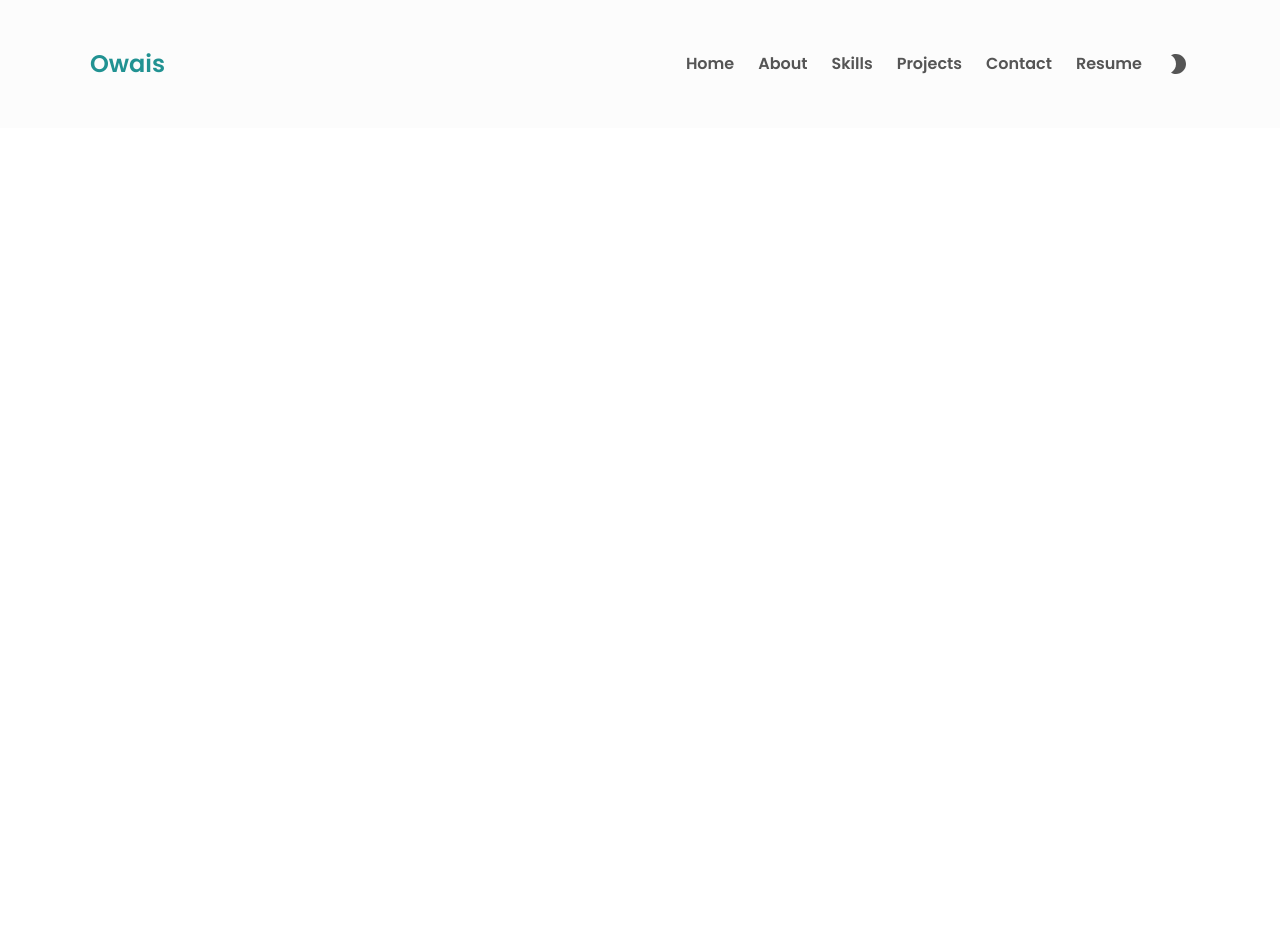
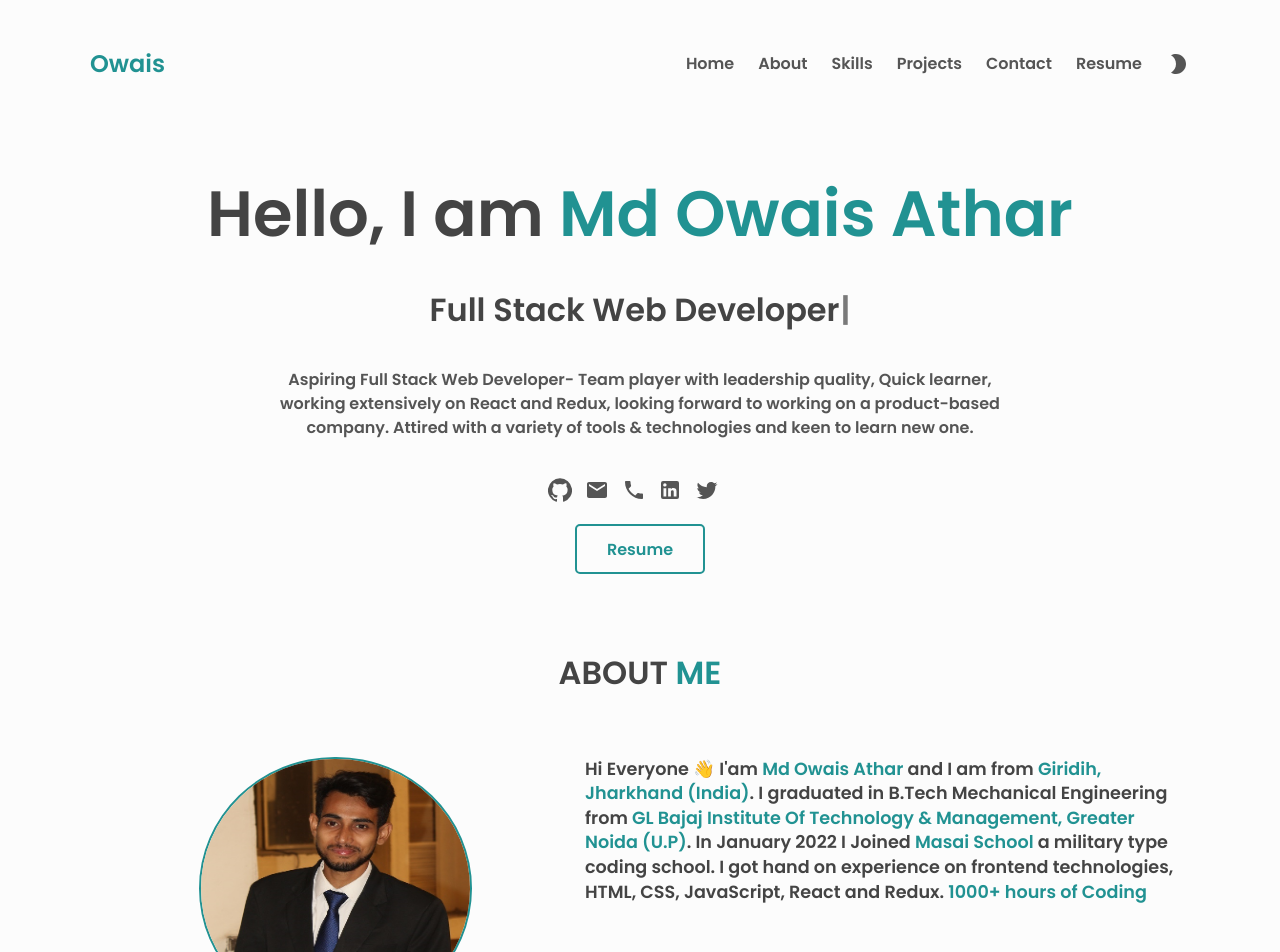
Before and after one commit to owii8247/owii8247.github.io, a React (Create React App) app: page / in a window 1280 px wide. Shown: the top 952 px of the page. Before the commit the page ends 800 px from the top, so only its background shows below. Built offline with nearby package versions, Linux system fonts and the light colour scheme.

Commit message:
About added

```diff
--- a/src/App.js
+++ b/src/App.js
@@ -4,6 +4,7 @@ import React from 'react';
 import { ThemeContext } from './Context/theme';
 import Aos from 'aos';
 import { Header } from './Components/Header/Header';
+import { About } from './Components/About/About';
 
 function App() {
   const [{ themename }] = React.useContext(ThemeContext);
@@ -15,6 +16,9 @@ function App() {
       <section id="#home">
         <Header />
       </section>
+      <main>
+        <About />
+        </main>
 
     </div>
   );
--- /dev/null
+++ b/src/Components/About/About.css
@@ -0,0 +1,60 @@
+.about {
+    flex-direction: column;
+    margin-top: 3em;
+  }
+  .about__name {
+    color: var(--clr-primary);
+  }
+  .about > :nth-child(2) {
+    margin-top: 1.2em;
+    font-size: 2rem;
+    line-height: 1.2;
+    color: var(--clr-fg-alt);
+  }
+
+  .about__desc {
+    font-size: 1rem;
+    max-width: 70%;
+    text-align: center;
+  }
+
+  .about__desc,
+  .about__contact {
+    margin-top: 2.4em;
+  }
+
+  .about .link--icon {
+    margin-right: 0.8em;
+  }
+
+  .about .btn--outline {
+    margin-right: 1em;
+  }
+  .btnResume{
+    color: var(--clr-primary);
+    border: 2px solid var(--clr-primary);
+    border-radius: 5px;
+    height: 50px;
+    cursor: pointer;
+    padding: 0px 30px;
+    margin-top: 10px;
+  }
+  .btnResume:hover{
+    background-color: var(--clr-primary);
+    color: var(--clr-bg);
+  }
+
+  @media (max-width: 600px) {
+    .mobileHead{
+      align-content: center;
+    }
+    .app .about {
+      align-items: flex-start;
+      margin-top: 2em;
+      justify-content: center;
+      align-items: center;
+    }
+    .about > :nth-child(2) {
+      font-size: 1.5rem;
+    }
+  }
--- /dev/null
+++ b/src/Components/About/About.jsx
@@ -0,0 +1,91 @@
+import React from "react";
+import "./About.css";
+import { Type } from "./Type";
+import GitHubIcon from "@material-ui/icons/GitHub";
+import LinkedInIcon from "@material-ui/icons/LinkedIn";
+import EmailIcon from "@material-ui/icons/Email";
+import PhoneIcon from "@material-ui/icons/Phone";
+import TwitterIcon from "@material-ui/icons/Twitter";
+import DescriptionIcon from "@material-ui/icons/Description";
+import { Introduction } from "./Introduction";
+// import PublicIcon from "@material-ui/icons/Public";
+
+// import Button from "@mui/material/Button";
+export const About = () => {
+    return (
+        <>
+            <div className="about center">
+                <h1 data-aos="fade-right" className="mobileHead">
+                    Hello, I am <span className="about__name">Md Owais Athar</span>
+                </h1>
+                <Type />
+                <p className="about__desc" data-aos="fade-right">
+                    Aspiring Full Stack Web Developer- Team player with leadership quality, Quick learner,
+                    working extensively on React and Redux, looking forward to working on a product-based company.
+                    Attired with a variety of tools & technologies and keen to
+                    learn new one.
+                </p>
+                <div className="about__contact center">
+                    <a
+                        href="https://github.com/owii8247"
+                        aria-label="github"
+                        target="_blank"
+                        rel="noreferrer"
+                        className="link link--icon"
+                    >
+                        <GitHubIcon />
+                    </a>
+                    <a
+                        href="mailto:owais.athar.8092@gmail.com"
+                        target="_blank"
+                        rel="noreferrer"
+                        aria-label="mail"
+                        className="link link--icon"
+                    >
+                        <EmailIcon />
+                    </a>
+                    <a
+                        href="tel:+91-8510805467"
+                        target="_blank"
+                        rel="noreferrer"
+                        aria-label="phone"
+                        className="link link--icon"
+                    >
+                        <PhoneIcon />
+                    </a>
+                    <a
+                        href="https://www.linkedin.com/in/md-owais-athar-a16337a2/"
+                        aria-label="linkedin"
+                        className="link link--icon"
+                        target="_blank"
+                        rel="noreferrer"
+                    >
+                        <LinkedInIcon />
+                    </a>
+                    <a
+                        href="https://twitter.com/Owii8247"
+                        aria-label="twitter"
+                        className="link link--icon"
+                        target="_blank"
+                        rel="noreferrer"
+                    >
+                        <TwitterIcon />
+                    </a>
+                </div>
+
+                <button
+                    className="btnResume"
+                    onClick={() => {
+                        window.open(
+                            "https://drive.google.com/file/d/1a2ljP0HbQyz26CnnjuvDzoPCSDApvjyF/view?usp=sharing"
+                        );
+                    }}
+                >
+                    Resume
+                </button>
+            </div>
+            <Introduction />
+
+        </>
+    );
+};
--- /dev/null
+++ b/src/Components/About/Introduction.css
@@ -0,0 +1,72 @@
+.introduction {
+    width: 100%;
+    display: flex;
+    margin-top: 4em;
+    margin-bottom: 4em;
+  }
+
+  .different {
+    color: var(--clr-primary);
+  }
+
+  .introduction_logocontainer {
+    flex-basis: 45%;
+    display: flex;
+    justify-content: center;
+  }
+
+  .introduction_logocontainer > img {
+    width: 55%;
+    height: 85%;
+    border-radius: 50%;
+    border: 2px solid var(--clr-primary);
+  }
+
+  .introduction_datacontainer {
+    flex-basis: 55%;
+  }
+
+  .introduction_datacontainer > h4:nth-child(1) {
+    margin-top: 0;
+    line-height: 1.4em;
+  }
+
+  .introduction_datacontainer > h4:nth-child(2) {
+    margin-top: 1.4em;
+    line-height: 1.4em;
+  }
+
+  .introduction_datacontainer > h4 {
+    font-size: 1.1em;
+    margin-top: 0.5em;
+  }
+
+  .icons {
+    position: relative;
+    top: 5px;
+    color: var(--clr-fg-alt);
+    margin-right: 0.5em;
+  }
+
+  @media (max-width: 1022px) {
+    .introduction {
+      flex-direction: column;
+      margin-top: 2em;
+    }
+    .introduction_logocontainer {
+      margin-bottom: 3em;
+      flex-basis: 30%;
+    }
+    .introduction_logocontainer > img {
+      width: 60%;
+      height: 100%;
+      border-radius: 20px;
+      border-radius: 50%;
+      border: 2px solid var(--clr-primary);
+    }
+    .introduction_datacontainer {
+      padding-left: 10%;
+      padding-right: 10%;
+      flex-basis: 70%;
+    }
+}
--- /dev/null
+++ b/src/Components/About/Introduction.jsx
@@ -0,0 +1,51 @@
+import React, { useContext } from "react";
+import "./Introduction.css";
+import { ThemeContext } from "../../Context/theme";
+import profilePic from "../../assets/ProfPic.jpg";
+
+
+export const Introduction = () => {
+  const [{ themename }] = useContext(ThemeContext);
+
+  return (
+    <>
+      <section id="#about">
+        <div className="section" data-aos="fade-right">
+          <h2 className="section__title">
+            About <span className="different">Me</span>
+          </h2>
+          <div className={"introduction " + themename}>
+            <div className="introduction_logocontainer">
+              <img src={profilePic} alt="Images" />
+            </div>
+            <div className="introduction_datacontainer">
+              <h4>
+                Hi Everyone 👋 I'am{" "}
+                <span className="different">Md Owais Athar </span> and I am from{" "}
+                <span className="different">
+                  {" "}
+                  Giridih, Jharkhand (India)
+                </span>
+                . I graduated in B.Tech Mechanical Engineering
+                from{" "}
+                <span className="different">
+                  GL Bajaj Institute Of Technology & Management, Greater Noida (U.P)
+                </span>
+                . In January 2022 I Joined {" "}
+                <span className="different">Masai School</span> a military type
+                coding school. I got hand on experience on frontend technologies,
+                HTML, CSS, JavaScript, React and Redux.{" "}
+                <span className="different">
+                 1000+ hours of Coding
+                </span>
+
+              </h4>
+
+
+            </div>
+          </div>
+        </div>
+      </section>
+    </>
+  );
+};
--- /dev/null
+++ b/src/Components/About/Type.jsx
@@ -0,0 +1,18 @@
+import React from "react";
+
+import Typewriter from "typewriter-effect";
+
+export const Type = () => {
+  return (
+    <>
+      <Typewriter
+        options={{
+          strings: ["Full Stack Web Developer"],
+          autoStart: true,
+          loop: true,
+          deleteSpeed: 50
+        }}
+      />
+    </>
+  );
+};
```
Also changed, not shown: src/assets/ProfPic.jpg (added).
